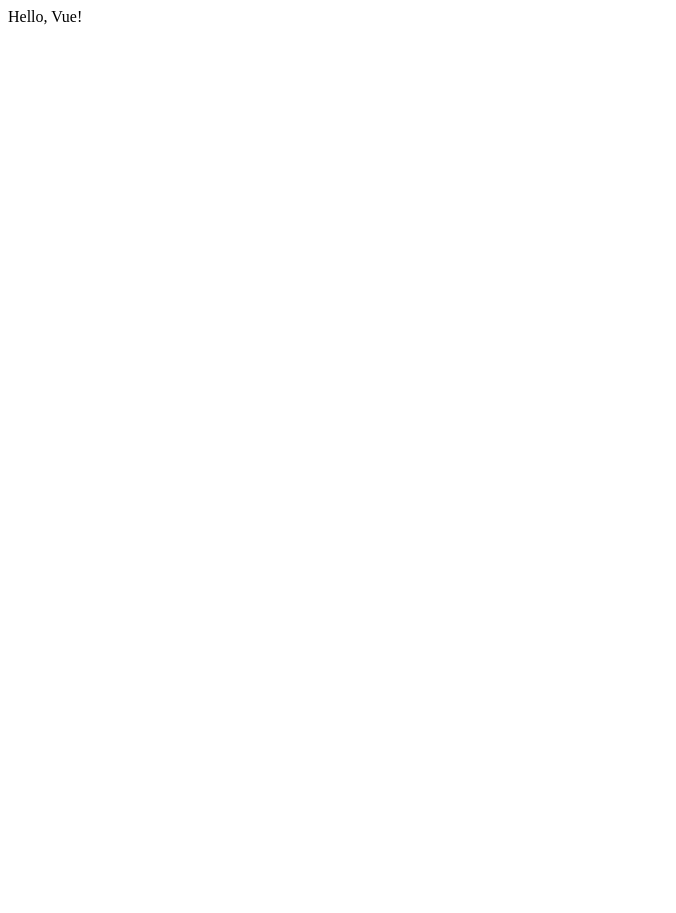
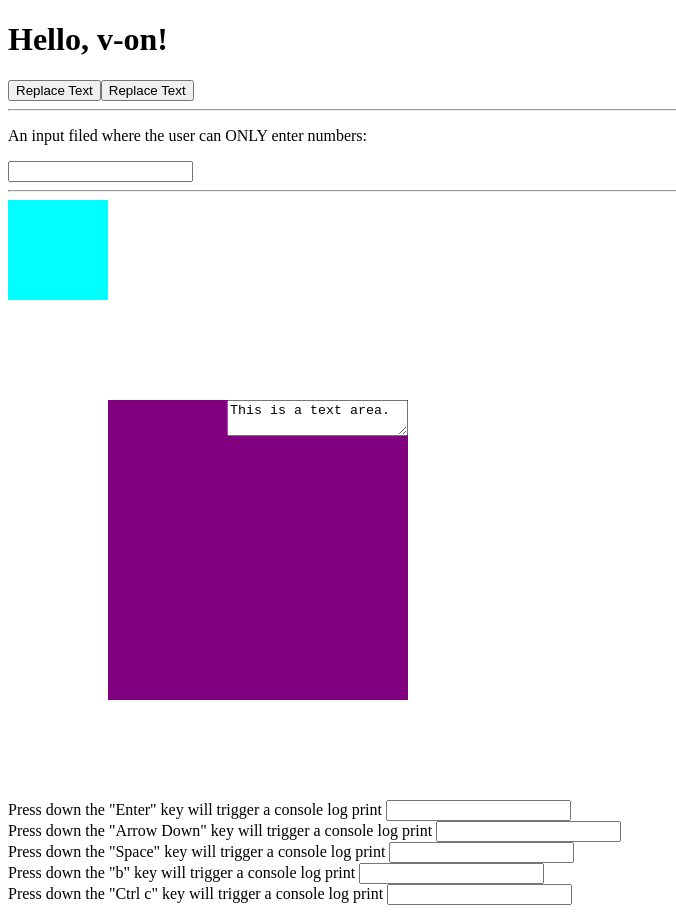
Before and after one commit to trinaldo3/learn-vue-3-with-bingyang, a Vue app: page / in a window 1280 px wide. Shown: the whole page, without its empty margins (0-676 px from the left). Before the commit the page ends 800 px from the top, so only its background shows below. Built offline with nearby package versions, Linux system fonts and the light colour scheme.

Commit message:
Event Handling

```diff
--- a/src/App.vue
+++ b/src/App.vue
@@ -1,13 +1,78 @@
 <template>
+  <h1>{{ message }}</h1>
+
+  <button v-on:click="replaceText('v-on is fun!')">Replace Text</button>
+  <button @click="replaceText('v-on is fun!')">Replace Text</button>
+  <hr>
+  <p>
+    An input filed where the user can ONLY enter numbers:
+  </p>
+  <input type="text" @keydown="handleInput($event)" />
+
+  <hr>
+  <div style="width: 100px; height: 100px; background-color: aqua;"
+  @contextmenu.prevent="console.log('show a custom context menu instead')">
+  </div>
+
+  <div id="mouseover" @mouseover="fun1">
+    <textarea @mouseover.stop="fun2($event)">This is a text area.</textarea>
+  </div>
+
   <div>
-    <div>Hello, Vue!</div>
+    Press down the "Enter" key will trigger a console log print
+    <input type="text" @keydown.enter="console.log('You pressed the Enter key')"/>
+  </div>
+  <div>
+    Press down the "Arrow Down" key will trigger a console log print
+    <input type="text" @keydown.down="console.log('You pressed the Arrow Down key')"/>
+  </div>
+  <div>
+    Press down the "Space" key will trigger a console log print
+    <input type="text" @keydown.space="console.log('You pressed the Space key')"/>
+  </div>
+  <div>
+    Press down the "b" key will trigger a console log print
+    <input type="text" @keydown.b="console.log('You pressed the b key')"/>
+  </div>
+  <div>
+    Press down the "Ctrl c" key will trigger a console log print
+    <input type="text" @keydown.ctrl.c="console.log('You pressed Ctrl c')"/>
   </div>
 </template>
 
 <script setup>
+import { ref } from 'vue'
 
+let message = ref('Hello, v-on!')
+
+function replaceText(msg) {
+  message.value = msg
+}
+
+function handleInput(event) {
+  console.log(event)
+  let keyCode = event.keyCode
+  if(keyCode < 48 || keyCode > 57 ){
+    event.preventDefault()
+  }
+}
+
+function fun1() {
+  console.log('mouse over div')
+}
+
+function fun2(event) {
+  //event.stopPropogation()
+  console.log('mouse over textarea')
+}
 </script>
 
-<style lang="scss" scoped>
-
+<style scoped>
+#mouseover {
+  margin: 100px;
+  text-align: right;
+  background-color: purple;
+  width: 300px;
+  height: 300px;
+}
 </style>
```
